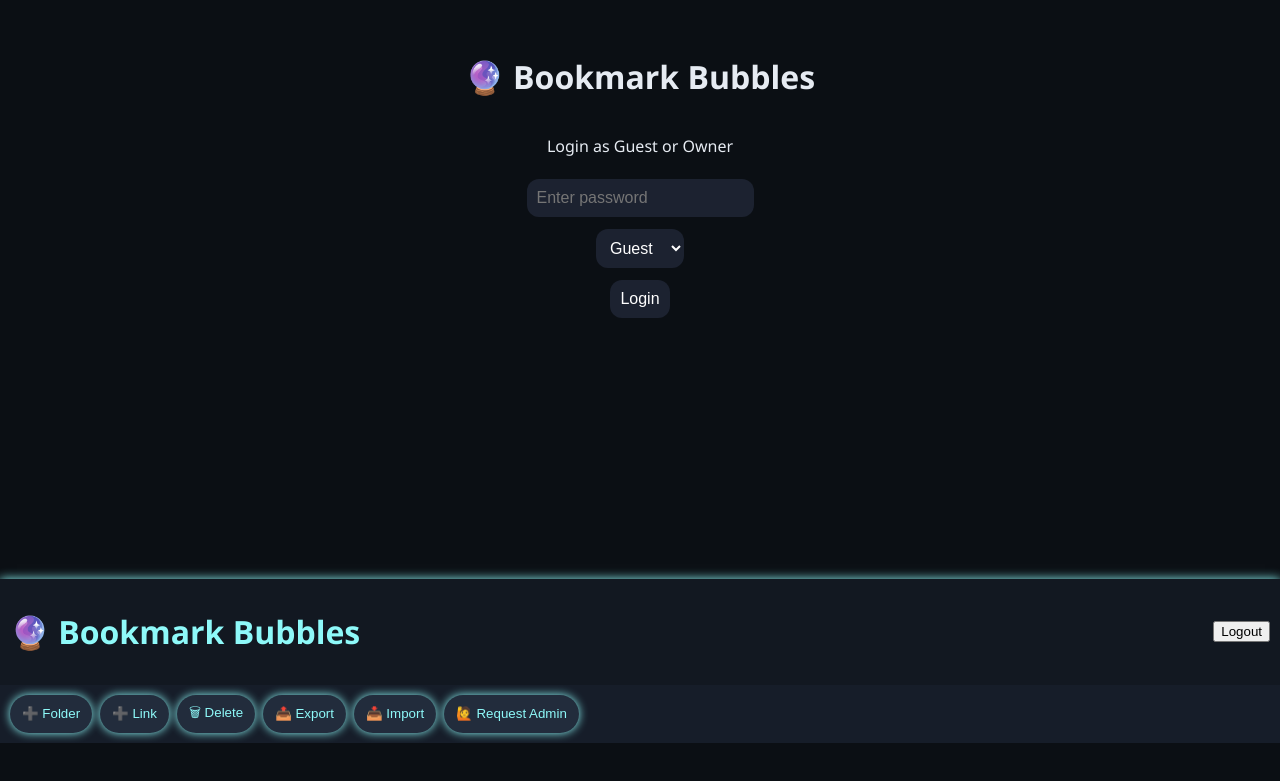
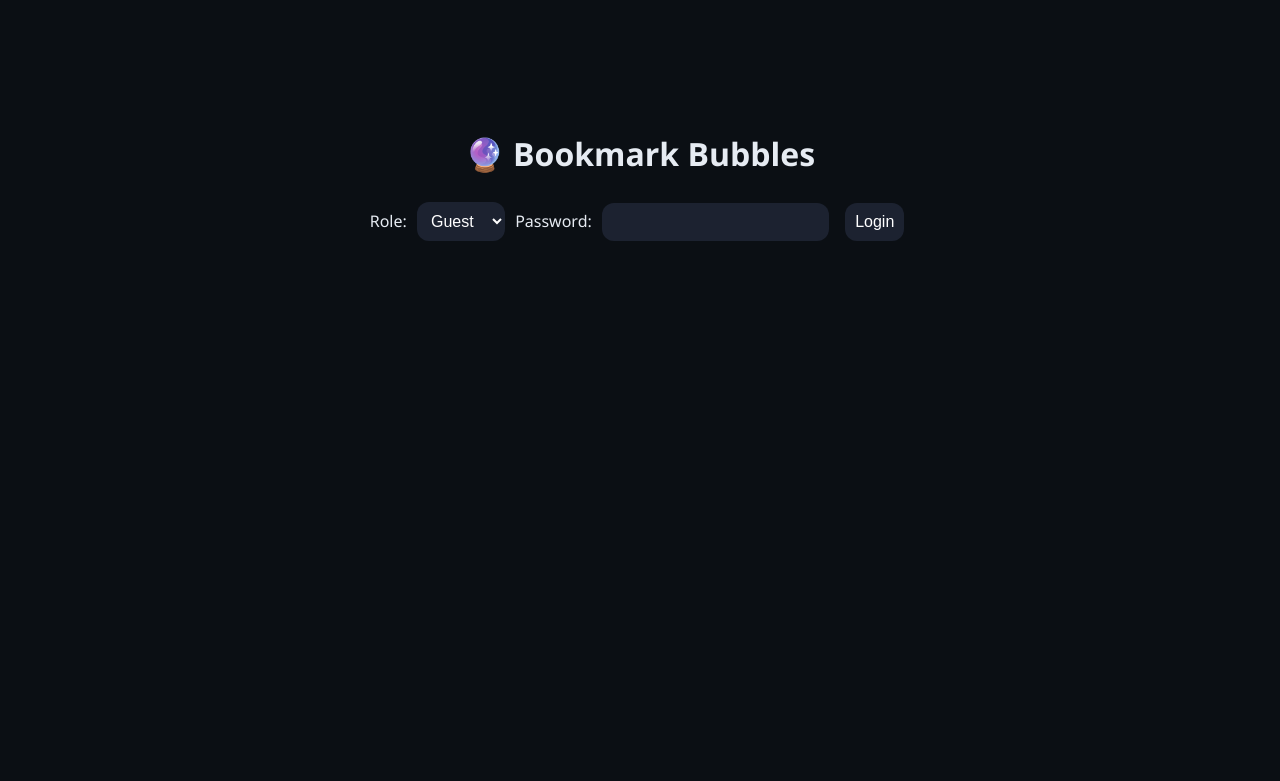
Before and after one commit to arjsbar4062-design/bookmark-bubbles_v2, a website: page public/index.html in a window 1280 px wide. Shown: the part 221-1002 px from the top of the page. After the commit the page ends 800 px from the top, so only its background shows below. Drawn offline with Linux system fonts and the light colour scheme.

Commit message:
Update index.html

```diff
--- a/public/index.html
+++ b/public/index.html
@@ -1,39 +1,33 @@
-<!doctype html>
-<html>
+<!DOCTYPE html>
+<html lang="en">
 <head>
-  <meta charset="utf-8"/>
+  <meta charset="UTF-8">
   <title>Bookmark Bubbles</title>
-  <link rel="stylesheet" href="styles.css"/>
+  <link rel="stylesheet" href="styles.css">
 </head>
 <body>
-  <div id="login-screen">
+  <div id="login-screen" class="screen">
     <h1>🔮 Bookmark Bubbles</h1>
-    <p>Login as Guest or Owner</p>
-    <input id="password" type="password" placeholder="Enter password"/>
-    <select id="role">
-      <option value="guest">Guest</option>
-      <option value="owner">Owner</option>
-    </select>
-    <button id="login-btn">Login</button>
-    <div id="login-error"></div>
+    <form id="login-form">
+      <label for="role">Role:</label>
+      <select id="role" name="role">
+        <option value="guest">Guest</option>
+        <option value="owner">Owner</option>
+      </select>
+
+      <label for="password">Password:</label>
+      <input type="password" id="password" name="password" required>
+
+      <button type="submit">Login</button>
+    </form>
+    <div id="login-error" class="error"></div>
   </div>
 
-  <div id="app" class="hidden">
+  <div id="app-screen" class="screen hidden">
     <header>
-      <h1>🔮 Bookmark Bubbles</h1>
-      <button id="logout-btn">Logout</button>
+      <h2>📚 Bookmark Tree</h2>
+      <button id="logout">Logout</button>
     </header>
-
-    <div id="toolbar">
-      <button id="add-folder-btn" class="owner-only">➕ Folder</button>
-      <button id="add-link-btn" class="owner-only">➕ Link</button>
-      <button id="delete-btn" class="owner-only">🗑 Delete</button>
-      <button id="export-btn">📤 Export</button>
-      <button id="import-btn" class="owner-only">📥 Import</button>
-      <button id="request-btn" class="guest-only">🙋 Request Admin</button>
-      <input type="file" id="import-file" class="hidden"/>
-    </div>
-
     <div id="bookmark-tree"></div>
   </div>
 
```
